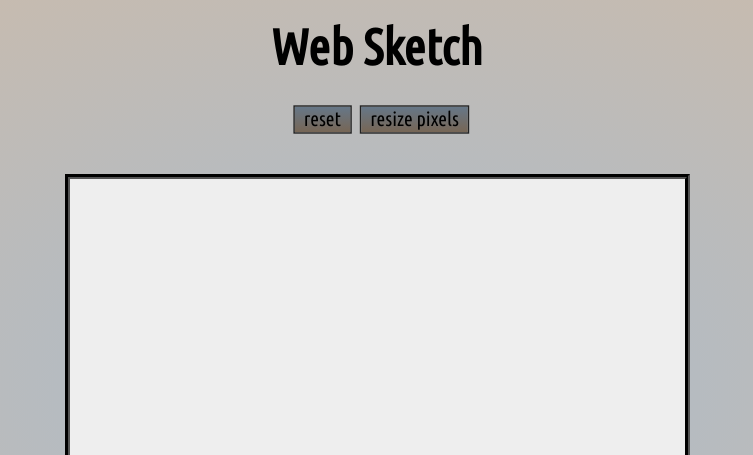
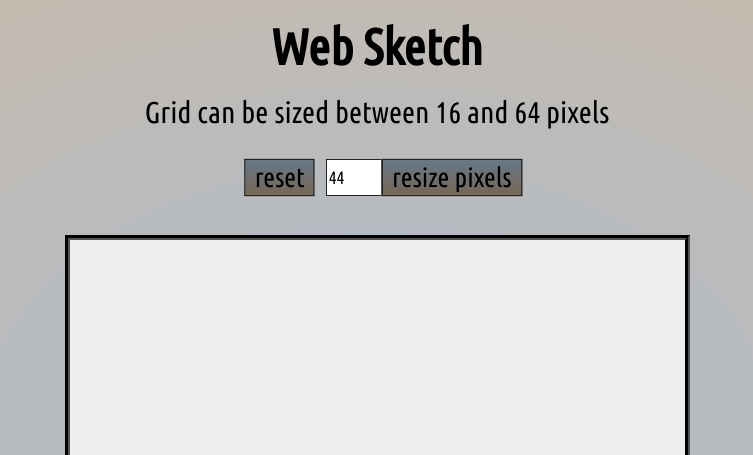
Before and after one commit to Jawakan/sketchSite, a Flask app: page / in a window 1280 px wide. Shown: the top 455 px of the page, without its empty margins (263-1016 px from the left). Run offline with Flask 2, Linux system fonts and the light colour scheme.

Commit message:
Removed intrusive alerts. Grid size is now determined by an input field.

```diff
--- a/static/css/etch-main.css
+++ b/static/css/etch-main.css
@@ -35,12 +35,23 @@ h1 {
 	padding: 10px;
 	font-size: 50px;
 }
+
+h4 {
+	font-family: Ubuntu Condensed, monospace;
+	text-align: center;
+	margin: auto;
+	padding: 10px;
+	font-size: 30px;
+	font-weight: 300;
+}
+
 button {
 	margin: 25px 18px 25px 18px;
 	transform: scale(1.5);
 	background-image: linear-gradient(#678, #765);
 	border: solid 1px #222;
 	font-family: Ubuntu Condensed, monospace;
+	font-size: 18px;
 }
 
 button:active {
@@ -51,6 +62,7 @@ button:active {
     margin: auto;
     display: flex;
     justify-content: center;
+    align-items: center;
 }
 
 #mySource {
@@ -61,6 +73,14 @@ button:active {
     font-size: 20px;
 }
 
+#sizeInput {
+    border: solid 1px #222;
+    height: 33.5px;
+    font-family: Ubuntu Condensed, monospace;
+    font-size: 18px;
+    margin: 5px;
+}
+
 @keyframes loading {
     0% {background-image: radial-gradient(#456, #654);}
     25% {background-image: radial-gradient(#567, #765);}
--- a/static/js/grid-create.js
+++ b/static/js/grid-create.js
@@ -36,20 +36,23 @@ function createLinesForGrid() {
 };
 
 function changeGridPixels() {
-	console.log("Valid");
-	let userWant = prompt("Enter desired pixels in grid (16 to 64)", 44);
+    let userWant = sizeSlider.value;
 	let newGridParam = parseInt(userWant);
 	if (newGridParam >= 16 && newGridParam <= 64) {
 		gridPixels = newGridParam;
 		createLinesForGrid();
 	} else {
-		alert("Invalid input");
+		console.log("not in parameters")
 	};
 };
 
 const welcome = document.createElement("h1");
 welcome.innerText = "Web Sketch";
 document.body.appendChild(welcome);
+const instructSize = document.createElement("h4");
+instructSize.innerText = "Grid can be sized between 16 and 64 pixels";
+document.body.appendChild(instructSize);
+
 let rContainer = '';
 
 const buttonsArea = document.createElement("div");
@@ -60,6 +63,17 @@ const resetButton = document.createElement("button");
 resetButton.textContent = "reset";
 buttonsArea.appendChild(resetButton);
 resetButton.addEventListener('click', createLinesForGrid);
+
+const sizeSlider = document.createElement("input");
+sizeSlider.setAttribute('type', 'number');
+sizeSlider.setAttribute('id', 'sizeInput');
+sizeSlider.setAttribute('min', '16');
+sizeSlider.setAttribute('max', '64');
+sizeSlider.setAttribute('step', '1');
+sizeSlider.setAttribute('size', '2');
+sizeSlider.title = "Number of pixels";
+sizeSlider.value = 44;
+buttonsArea.appendChild(sizeSlider);
 
 const resizeButton = document.createElement("button");
 resizeButton.textContent = "resize pixels";
```
